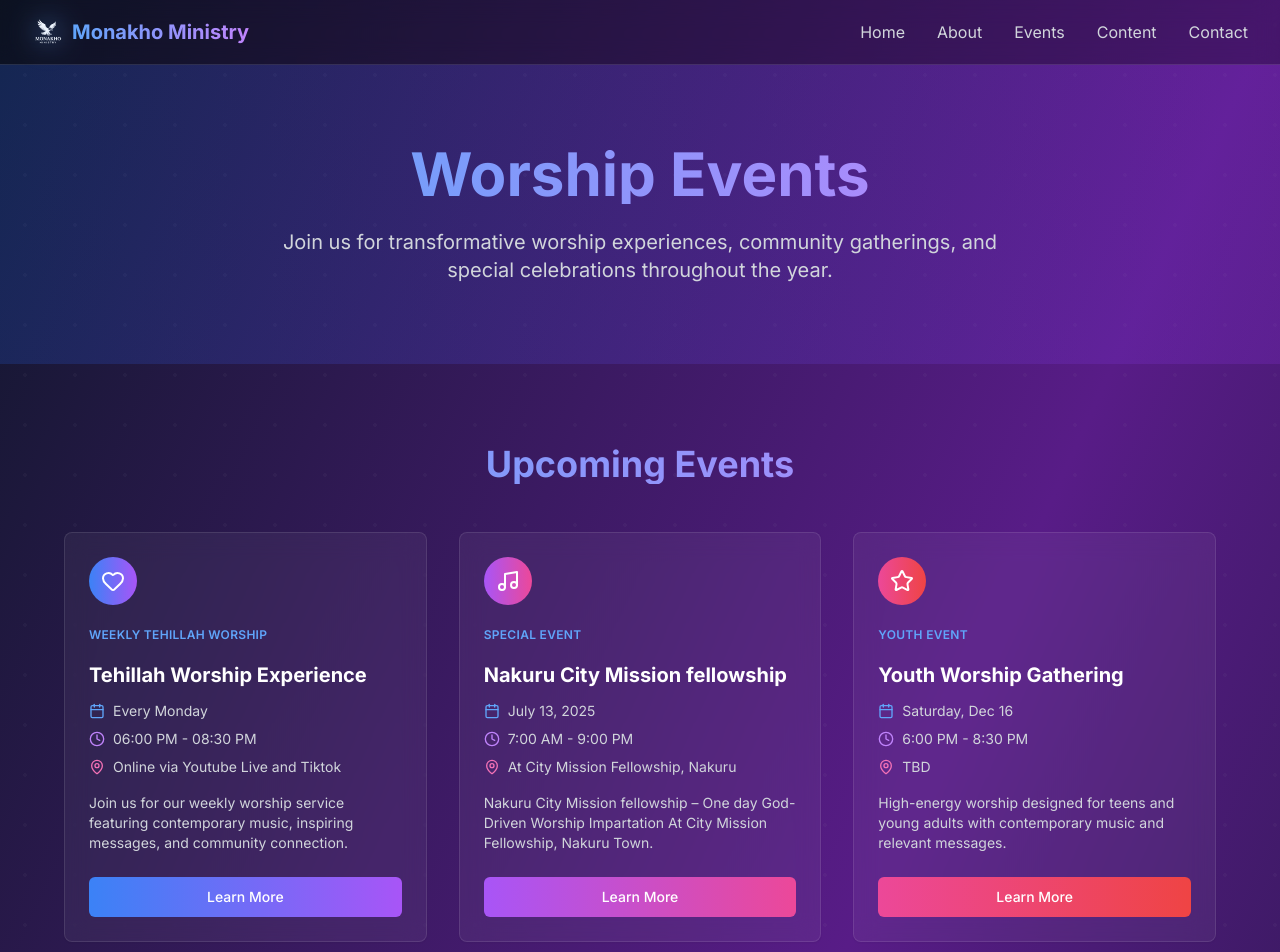
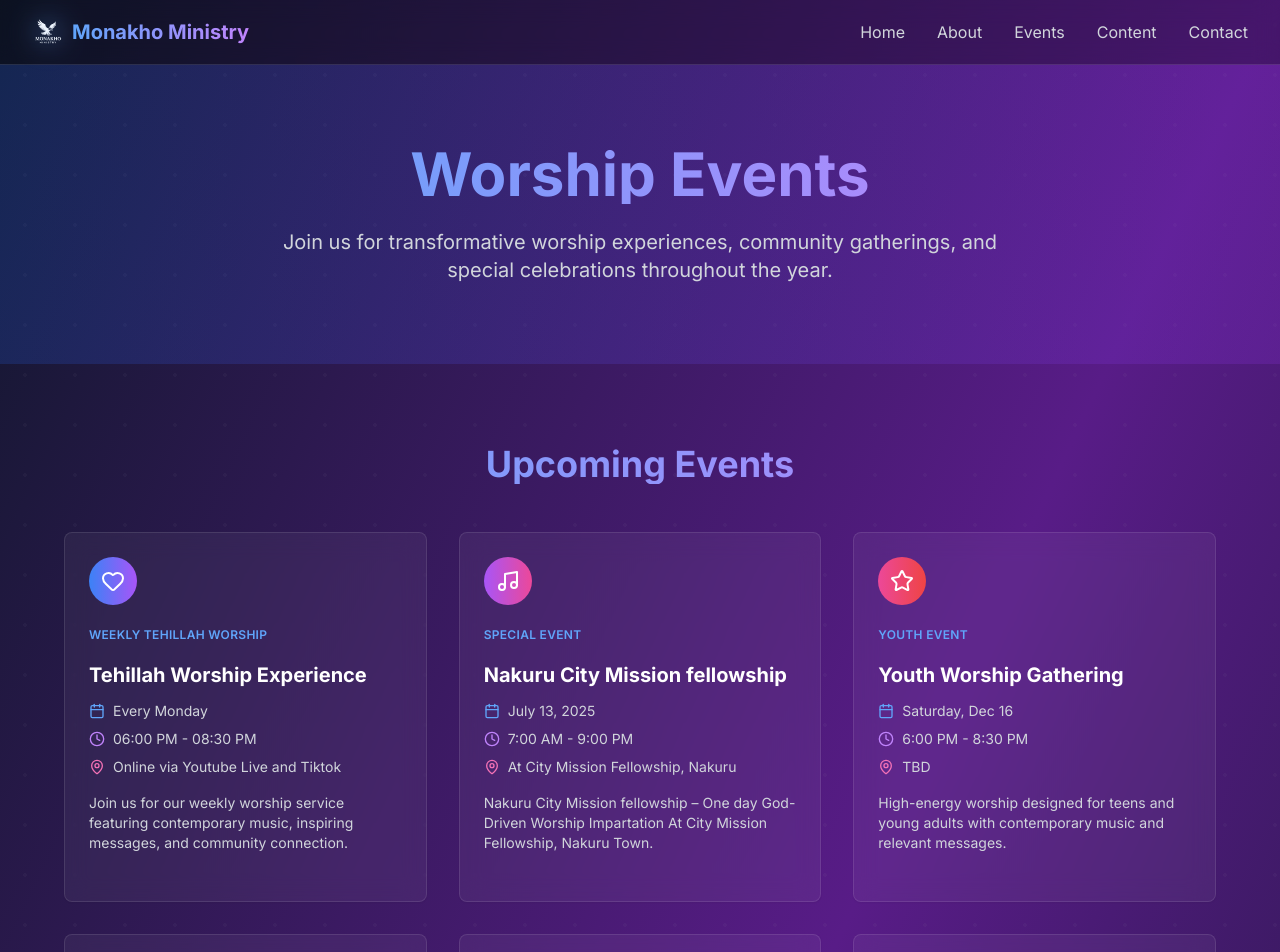
Before and after one commit to AstraExpo/monakho-site, a Next.js app: page /worship-events in a window 1280 px wide. Shown: the top 952 px of the page. Built offline with nearby package versions, Linux system fonts and the light colour scheme.

Commit message:
UI changes

```diff
--- a/components/UpcomingEvents.tsx
+++ b/components/UpcomingEvents.tsx
@@ -47,10 +47,6 @@ export function UpcomingEvents() {
                   </div>
 
                   <p className="text-gray-300 text-sm mb-6">{event.description}</p>
-
-                  <Button className={`w-full bg-gradient-to-r ${event.gradient} hover:opacity-90 text-white`}>
-                    Learn More
-                  </Button>
                 </CardContent>
               </Card>
             ))}
```
